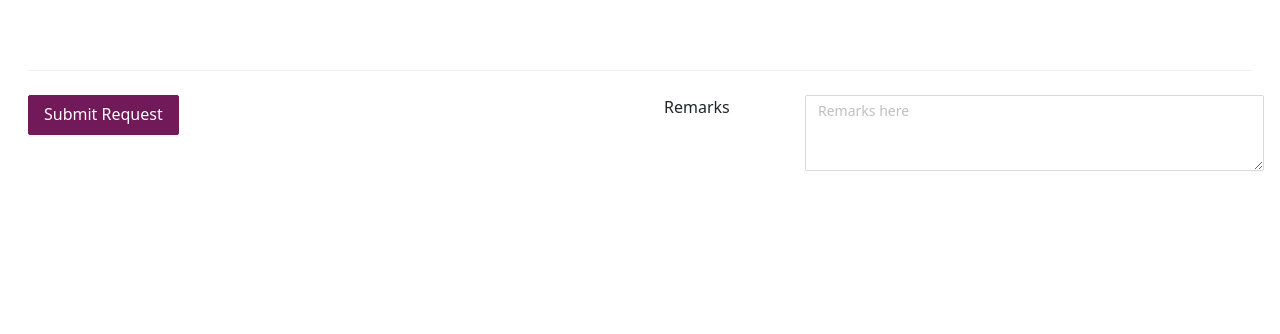
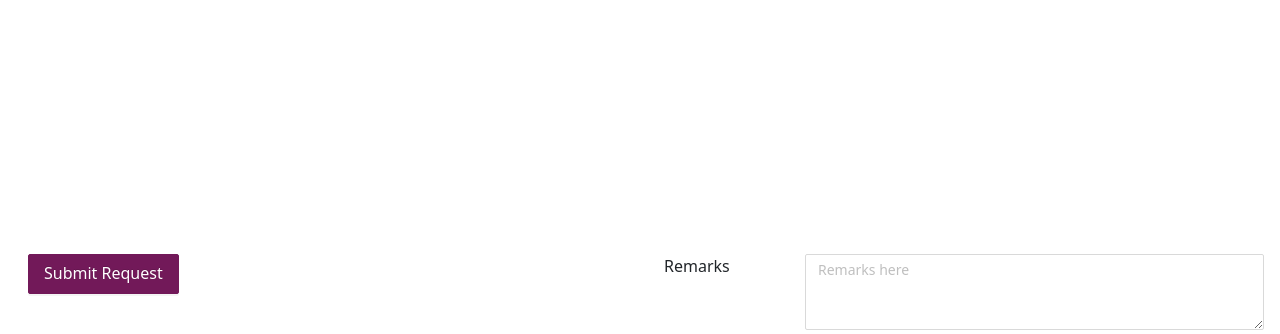
Before and after one commit to Five-Fishes/Engseen-Purchase-Requisition-Frontend, a React (Create React App) app: page /purchase-requisition-request in a window 1280 px wide. Shown: the part 466-800 px from the top of the page. Built offline with nearby package versions, Linux system fonts and the light colour scheme; no server answers; what axios-mock-adapter would draw is missing.

Commit message:
fix request page submit and remarks at bottom

```diff
--- a/src/modules/purchase-requisition-request/pages/purchase-requisition-request-page.tsx
+++ b/src/modules/purchase-requisition-request/pages/purchase-requisition-request-page.tsx
@@ -11,7 +11,7 @@ const PurchaseRequisitionRequestPage: React.FC = () => {
 
   return (
     <>
-      <div className="container-fluid h-100 pb-2">
+      <div className="container-fluid h-100" style={{ marginBottom: "80px" }}>
         <div className="row">
           <div className="col d-flex flex-column justify-content-center">
             <Title level={4}>Purchase Requisition</Title>
@@ -35,10 +35,8 @@ const PurchaseRequisitionRequestPage: React.FC = () => {
             <PurchaseRequisitionRequestConstructor currentTemplate={selectedTemplate} />
           </div>
         </div>
-
-        <Divider />
-
-        <div className="row">
+      </div>
+      <div className="row fixed-bottom mx-3 pb-2" style={{ maxHeight: "80px" }}>
         <div className="col">
           <Button type="primary" size="large">
             Submit Request
@@ -49,7 +47,6 @@ const PurchaseRequisitionRequestPage: React.FC = () => {
           <Input.TextArea className="col" rows={3} placeholder="Remarks here"></Input.TextArea>
         </div>
       </div>
-      </div>
     </>
   );
 };
```
Lines whose indentation alone changed are shown as unchanged.
